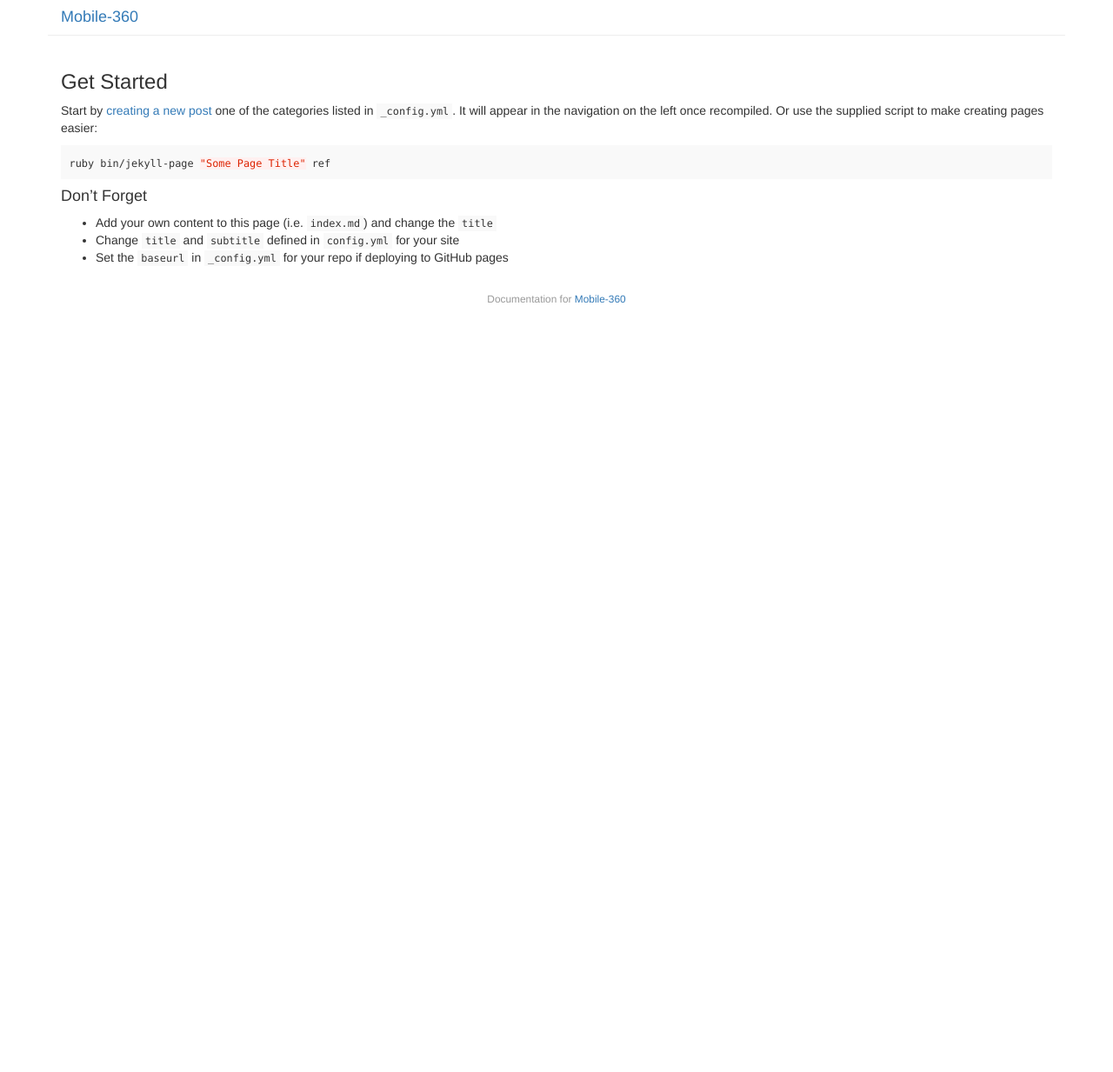
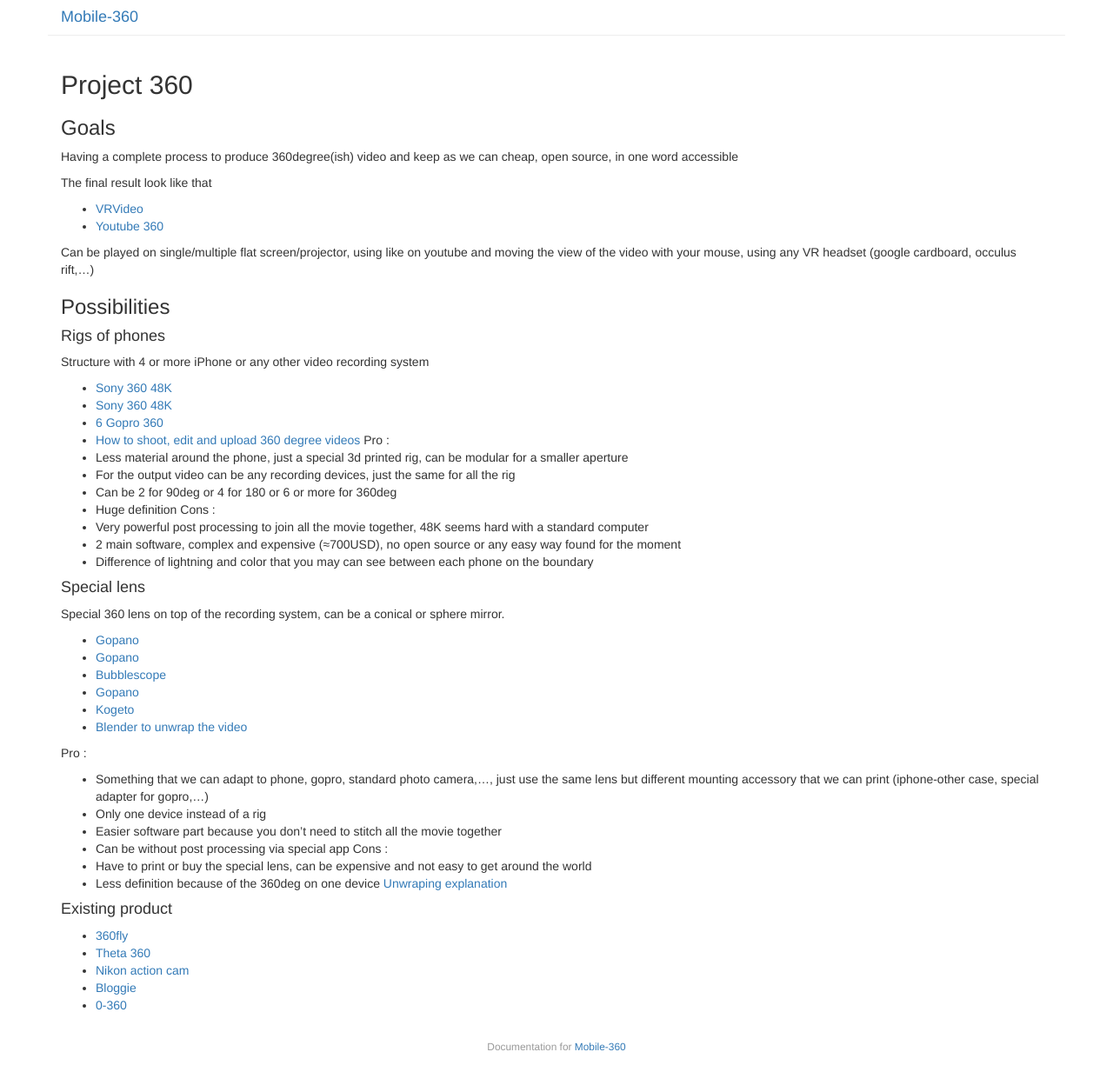
Before and after one commit to FabLabWgtn/Mobile-360, a Jekyll site: the page built from index.md, in a window 1280 px wide. Shown: the whole page at 87% size. Built offline with Jekyll 4.4.1, drawn with Linux system fonts in a browser that asks for light colours; before the commit the page ends 900 px from its top, so only the background shows below that.

Commit message:
Changing start page

````diff
--- a/index.md
+++ b/index.md
@@ -2,17 +2,61 @@
 layout: default
 title: "Jekyll Docs Template"
 ---
+## Project 360
 
-### Get Started
+### Goals
 
-Start by [creating a new post](http://jekyllrb.com/docs/posts/) one of the categories listed in `_config.yml`. It will appear in the navigation on the left once recompiled. Or use the supplied script to make creating pages easier:
+Having a complete process to produce 360degree(ish) video and keep as we can cheap, open source, in one word accessible
 
-```bash
-ruby bin/jekyll-page "Some Page Title" ref
-```
+The final result look like that
+- [VRVideo](http://www.vrideo.com/)
+- [Youtube 360](https://www.youtube.com/channel/UCzuqhhs6NWbgTzMuM09WKDQ)
 
-#### Don't Forget
+Can be played on single/multiple flat screen/projector, using like on youtube and moving the view of the video with your mouse, using any VR headset (google cardboard, occulus rift,...)
 
-- Add your own content to this page (i.e. `index.md`) and change the `title`
-- Change `title` and `subtitle` defined in `config.yml` for your site
-- Set the `baseurl` in `_config.yml` for your repo if deploying to GitHub pages
+### Possibilities
+
+#### Rigs of phones
+
+Structure with 4 or more iPhone or any other video recording system
+- [Sony 360 48K](http://www.3ders.org/articles/20160113-sony-makes-worlds-first-48k-360-video-using-smartphones-and-3d-printed-rig.html)
+- [Sony 360 48K](http://www.luma-id.com/2016/01/11/camera-rig-for-sony/)
+- [6 Gopro 360](http://www.jonasginter.de/360-grad-video-mit-6-gopro-kameras/)
+- [How to shoot, edit and upload 360 degree videos](http://www.premiumbeat.com/blog/how-to-shoot-edit-and-upload-360-degree-videos/)
+Pro :
+-	Less material around the phone, just a special 3d printed rig, can be modular for a smaller aperture
+-	For the output video can be any recording devices, just the same for all the rig
+-	Can be 2 for 90deg or 4 for 180 or 6 or more for 360deg
+-	Huge definition
+Cons :
+-	Very powerful post processing to join all the movie together, 48K seems hard with a standard computer
+-	2 main software, complex and expensive (≈700USD), no open source or any easy way found for the moment
+-	Difference of lightning and color that you may can see between each phone on the boundary
+
+#### Special lens
+
+Special 360 lens on top of the recording system, can be a conical or sphere mirror.
+
+- [Gopano](http://blogs.discovery.com/.a/6a00d8341bf67c53ef0162fe0f9e0f970d-popup)
+- [Gopano](https://www.kickstarter.com/projects/1106196796/the-gopano-micro-a-lens-for-capturing-360-video-on/description)
+- [Bubblescope](https://www.amazon.co.uk/Bubblescope-Degree-Optical-Camera-iPhone/dp/B008ER8AMG)
+- [Gopano](http://agonistica.com/gopano-360-lenses-cameras-iphone/)
+- [Kogeto](http://www.gadgetreview.com/kogeto-dot-review)
+- [Blender to unwrap the video](http://blendersushi.blogspot.co.nz/2011/11/blender-x-iphone-with-gopano-kogeto.html)
+
+Pro :
+-	Something that we can adapt to phone, gopro, standard photo camera,…, just use the same lens but different mounting accessory that we can print (iphone-other case, special adapter for gopro,…)
+-	Only one device instead of a rig
+-	Easier software part because you don’t need to stitch all the movie together
+-	Can be without post processing via special app
+Cons :
+-	Have to print or buy the special lens, can be expensive and not easy to get around the world
+-	Less definition because of the 360deg on one device [Unwraping explanation](http://singularityhub.com/wp-content/uploads/2012/05/panoramic-unwarping.jpg)
+
+#### Existing product
+
+- [360fly](https://360fly.com/au/)
+- [Theta 360](https://theta360.com/en/about/theta/s.html)
+- [Nikon action cam](http://www.nikonusa.com/en/nikon-products/action-cameras/index.page)
+- [Bloggie](http://www.flong.com/blog/2010/modding-the-bloggie-panoramic-lens-accessory/)
+- [0-360](https://www.0-360.com/)
````
Also changed, not shown: _posts/Project-start.md (+6 -6 lines).
